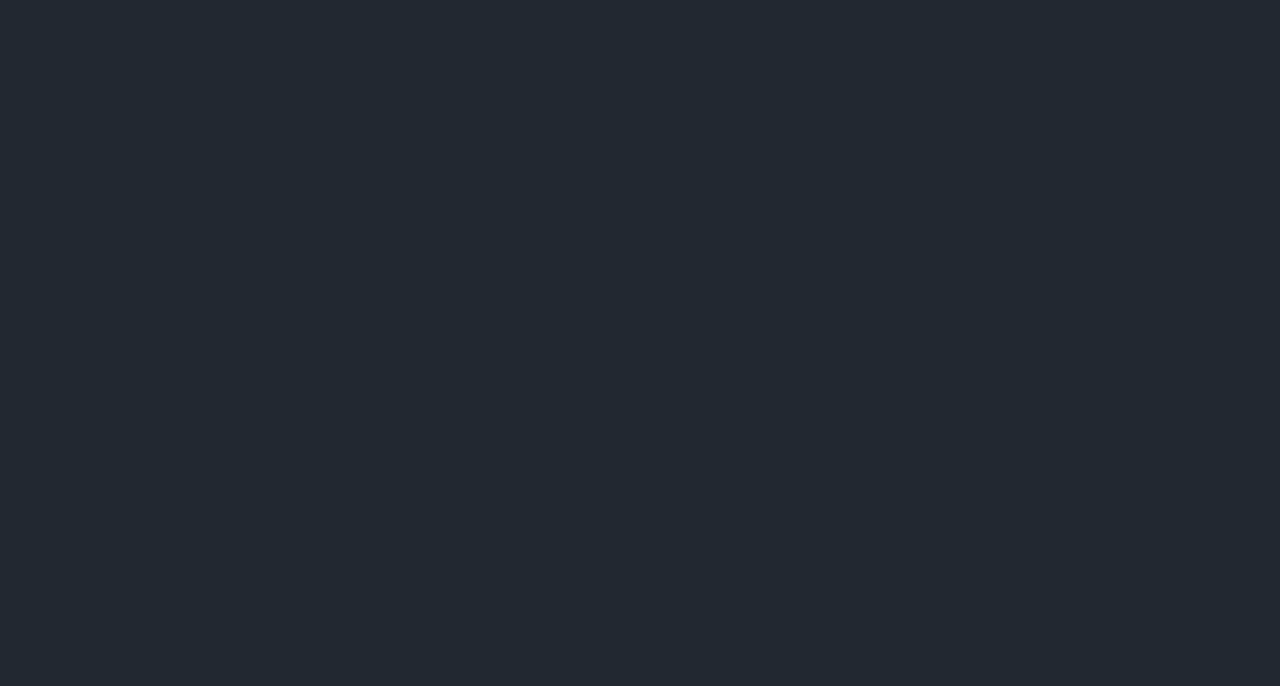
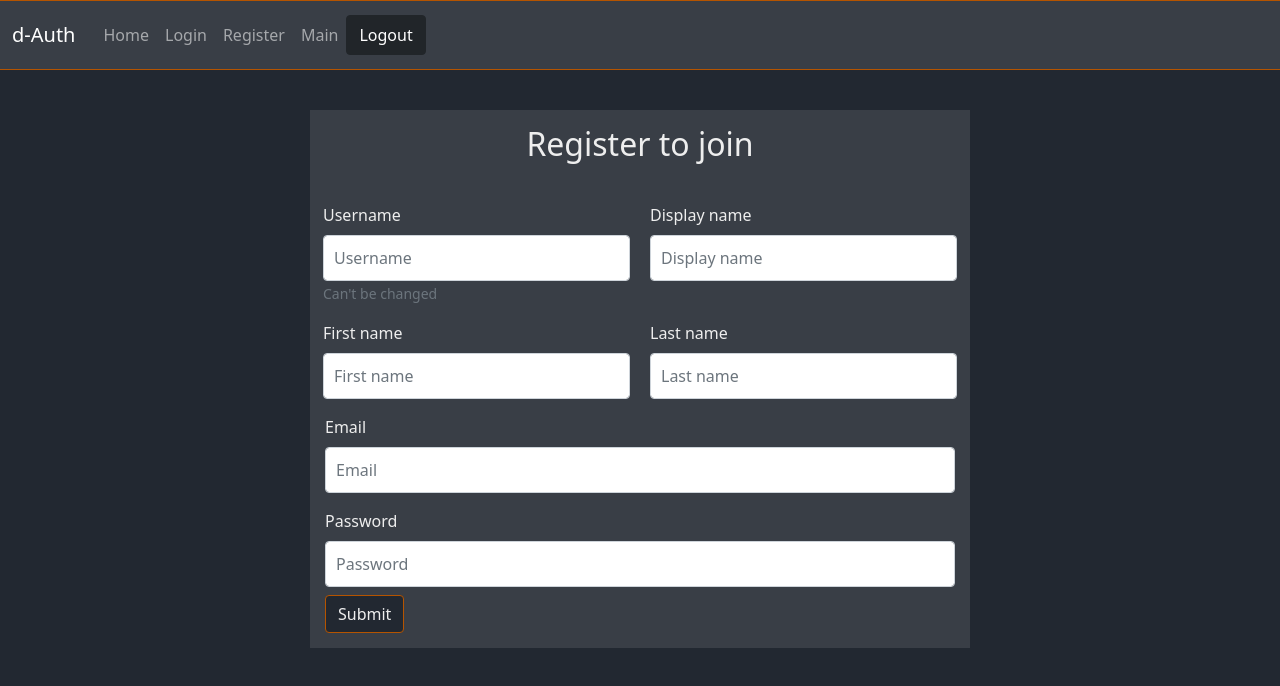
Before and after one commit to StevenSigil/dAuth, a React (Create React App) app: page /register in a window 1280 px wide. Shown: the top 686 px of the page. Built offline with nearby package versions, Linux system fonts and the light colour scheme.

Commit message:
Added and tested the register page. Fixed issue with the prelogin navbar sizing.

```diff
--- a/src/App.js
+++ b/src/App.js
@@ -1,9 +1,5 @@
 import React, { useState } from "react";
-import {
-  Switch,
-  Route,
-  BrowserRouter,
-} from "react-router-dom";
+import { Switch, Route, BrowserRouter } from "react-router-dom";
 
 import "bootstrap/dist/css/bootstrap.min.css";
 import "./static/css/App.css";
@@ -18,10 +14,9 @@ import UsersPublicProfile from "./components/postlogin/UsersPublicProfile";
 import EditProfile from "./components/postlogin/EditProfile";
 import Posts from "./components/postlogin/Posts";
 import PublicTopics from "./components/postlogin/PublicTopics";
+import Register from "./components/prelogin/Register";
 
 function App() {
-  const [isLoggedIn, setIsLoggedIn] = useState(false);
-
   return (
     <BrowserRouter basename="/">
       <div className="App">
@@ -36,9 +31,12 @@ function App() {
             <Login />
           </Route>
 
-          <Route exact path={"/main"}>
-            <Main />
+          <Route exact path={"/register"}>
+            <PreLoginNav />
+            <Register />
           </Route>
+
+          <Route exact path={"/main"} component={Main} />
 
           <Route path={"/topics/:id"} component={TopicDetails} />
 
--- a/src/components/prelogin/PreloginNav.jsx
+++ b/src/components/prelogin/PreloginNav.jsx
@@ -1,4 +1,4 @@
-import React from "react";
+import React, { useState, useEffect } from "react";
 
 import { Nav, Navbar, Container, Button } from "react-bootstrap";
 import logo from "../../static/svg/logo.svg";
@@ -6,6 +6,8 @@ import logo from "../../static/svg/logo.svg";
 import axiosInstance, { getAndSetToken } from "../../utils/axiosAPI";
 
 function PreLoginNav() {
+  const [hideReactLogo, setHideReactLogo] = useState(false);
+
   function handleLogout() {
     axiosInstance
       .post("users/logout/")
@@ -17,18 +19,26 @@ function PreLoginNav() {
     getAndSetToken();
   }
 
+  useEffect(() => {
+    if (window.screen.width < 992) {
+      setHideReactLogo(true);
+    }
+  }, []);
+
   return (
     <>
       <Navbar
         sticky="top"
         variant="dark"
         className="prelogin-nav-outer"
+        expand="lg"
       >
-        <Navbar.Brand>d-Auth</Navbar.Brand>
+        <Container fluid style={{ display: "flex", alignItems: "flex-start" }}>
+          <Navbar.Brand>d-Auth</Navbar.Brand>
 
-        <Navbar.Collapse id="prelogin-nav-collapse">
-          <Nav>
-            <Container fluid>
+          <Navbar.Toggle aria-controls="prelogin-nav-collapse" />
+          <Navbar.Collapse id="prelogin-nav-collapse">
+            <Nav>
               <Nav.Link href="/">Home</Nav.Link>
               <Nav.Link href="/login/">Login</Nav.Link>
               <Nav.Link href="/register/">Register</Nav.Link>
@@ -37,11 +47,13 @@ function PreLoginNav() {
               <Button variant="dark" onClick={handleLogout}>
                 Logout
               </Button>
-            </Container>
-          </Nav>
-        </Navbar.Collapse>
+            </Nav>
+          </Navbar.Collapse>
+        </Container>
 
-        <Navbar.Brand style={{ padding: 0 }}>
+        <Navbar.Brand
+          style={{ padding: 0, display: hideReactLogo ? "none" : "auto" }}
+        >
           <img src={logo} className="App-logo" alt="logo" />
         </Navbar.Brand>
       </Navbar>
--- /dev/null
+++ b/src/components/prelogin/Register.jsx
@@ -0,0 +1,146 @@
+import React, { useState } from "react";
+import axiosInstance from "../../utils/axiosAPI";
+import { Form, Button, Col, Row } from "react-bootstrap";
+
+function Register() {
+  const [username, setUsername] = useState("");
+  const [displayName, setDisplayName] = useState("");
+  const [email, setEmail] = useState("");
+  const [password, setpassword] = useState("");
+  const [first_name, setfirst_name] = useState("");
+  const [last_name, setlast_name] = useState("");
+
+  function handleSubmit(event) {
+    event.preventDefault();
+
+    const data = {
+      username: username,
+      display_name: displayName,
+      email: email,
+      password: password,
+      first_name: first_name,
+      last_name: last_name,
+    };
+
+    axiosInstance
+      .post("users/register/", data)
+      .then((response) => {
+        if (response.status === 201) performLogin(data);
+      })
+      .catch((error) => console.log(error));
+  }
+
+  function performLogin(loginData) {
+    const email = loginData.email;
+    const password = loginData.password;
+
+    axiosInstance
+      .post("users/login/", { email, password })
+      .then((response) => {
+        console.log(response);
+        var token = response.data.auth_token;
+        sessionStorage.setItem("Token", token);
+        axiosInstance.defaults.headers.common["Authorization"] =
+          "Token " + token;
+
+        if (response.status === 200) {
+          window.location = "/main/";
+        }
+      })
+      .catch((error) => console.log(error));
+  }
+
+  return (
+    <div className="authform-outer">
+      <div className="authform-inner register-form">
+        <h2>Register to join</h2>
+
+        <Form onSubmit={handleSubmit}>
+          <Row>
+            <Form.Group as={Col} md={6} controlId="formGroupUsername">
+              <Form.Label>Username</Form.Label>
+              <Form.Control
+                type="text"
+                placeholder="Username"
+                autoComplete="new-username"
+                value={username}
+                onChange={(e) => setUsername(e.target.value)}
+              />
+              <Form.Text>Can't be changed</Form.Text>
+              {/* {signupError.username ? signupError.username : null} */}
+            </Form.Group>
+
+            <Form.Group as={Col} md={6} controlId="formGroupDisplayName">
+              <Form.Label>Display name</Form.Label>
+              <Form.Control
+                type="text"
+                placeholder="Display name"
+                autoComplete="new-display-name"
+                value={displayName}
+                onChange={(e) => setDisplayName(e.target.value)}
+              />
+              {/* {signupError.displayName ? signupError.displayName : null} */}
+            </Form.Group>
+          </Row>
+
+          <Row>
+            <Form.Group as={Col} md={6} controlId="formGroupFirstName">
+              <Form.Label>First name</Form.Label>
+              <Form.Control
+                type="text"
+                placeholder="First name"
+                autoComplete="new-first-name"
+                value={first_name}
+                onChange={(e) => setfirst_name(e.target.value)}
+              />
+              {/* {signupError.password ? signupError.password : null} */}
+            </Form.Group>
+
+            <Form.Group as={Col} md={6} controlId="formGroupLastName">
+              <Form.Label>Last name</Form.Label>
+              <Form.Control
+                type="text"
+                placeholder="Last name"
+                autoComplete="new-last-name"
+                value={last_name}
+                onChange={(e) => setlast_name(e.target.value)}
+              />
+              {/* {signupError.password ? signupError.password : null} */}
+            </Form.Group>
+          </Row>
+
+          <Form.Group controlId="formGroupEmail">
+            <Form.Label>Email</Form.Label>
+            <Form.Control
+              type="email"
+              placeholder="Email"
+              autoComplete="new-email"
+              value={email}
+              onChange={(e) => setEmail(e.target.value)}
+            />
+            {/* {signupError.email ? signupError.email : null} */}
+          </Form.Group>
+
+          <Form.Group controlId="formGroupPassword">
+            <Form.Label>Password</Form.Label>
+            <Form.Control
+              type="password"
+              placeholder="Password"
+              autoComplete="new-password"
+              value={password}
+              onChange={(e) => setpassword(e.target.value)}
+            />
+            {/* {signupError.password ? signupError.password : null} */}
+          </Form.Group>
+
+          <Button type="submit" className="orange-primary-btn">
+            Submit
+          </Button>
+
+          {/* <h1>{signupError.unique ? signupError.unique : null}</h1> */}
+        </Form>
+      </div>
+    </div>
+  );
+}
+export default Register;
--- a/src/static/css/App.css
+++ b/src/static/css/App.css
@@ -8,9 +8,8 @@ body {
 }
 
 .prelogin-nav-outer {
-  max-width: 100vw;
-  padding: 8px 2rem;
-  background-color: #393e46!important;
+  min-height: 70px;
+  background-color: #393e46 !important;
 }
 #prelogin-nav-collapse .navbar-nav {
   width: 100%;
@@ -91,3 +90,6 @@ body {
 .register-form {
   max-width: 660px;
 }
+.register-form .form-label {
+  margin: 1rem 0 0.5rem;
+}
```
